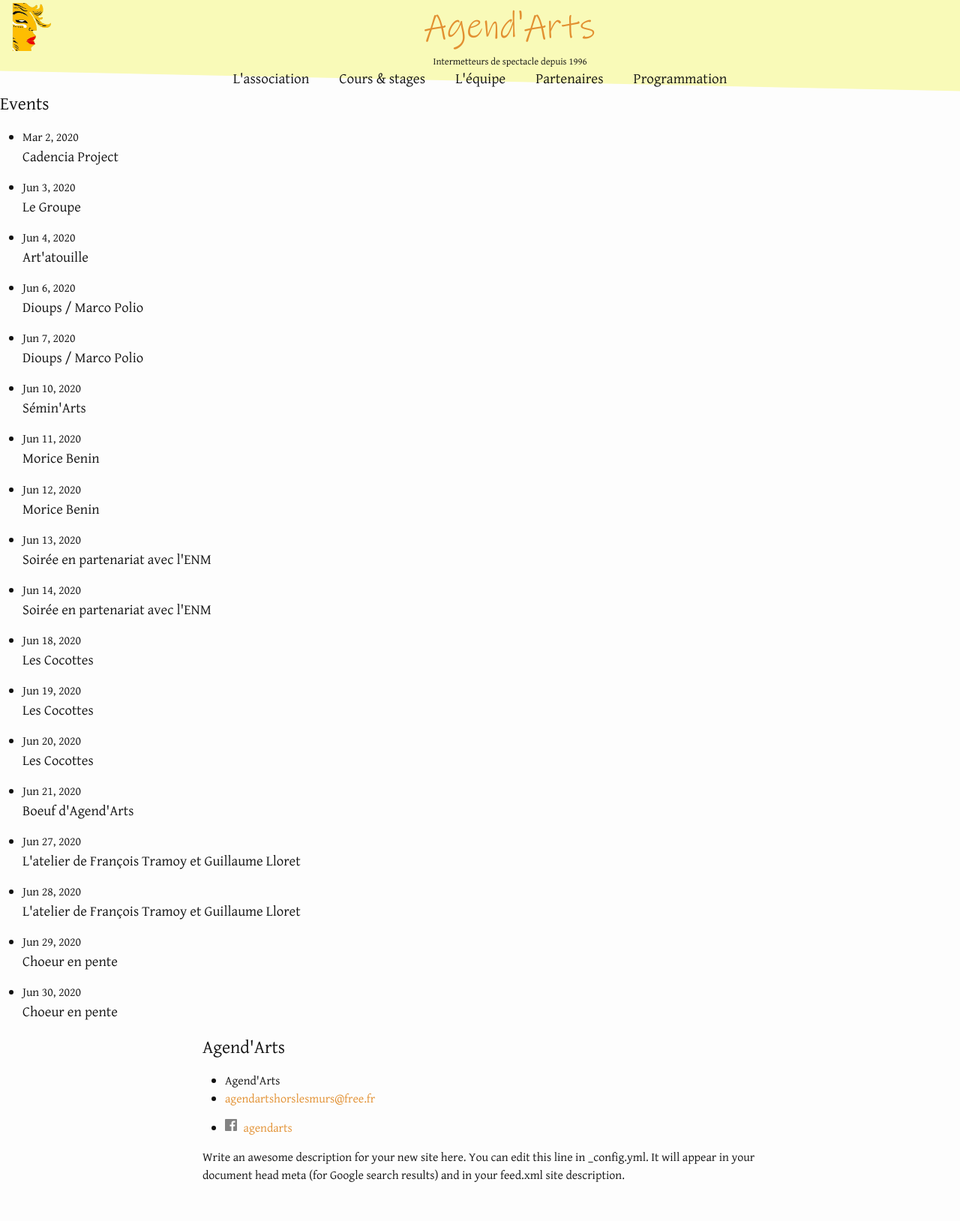
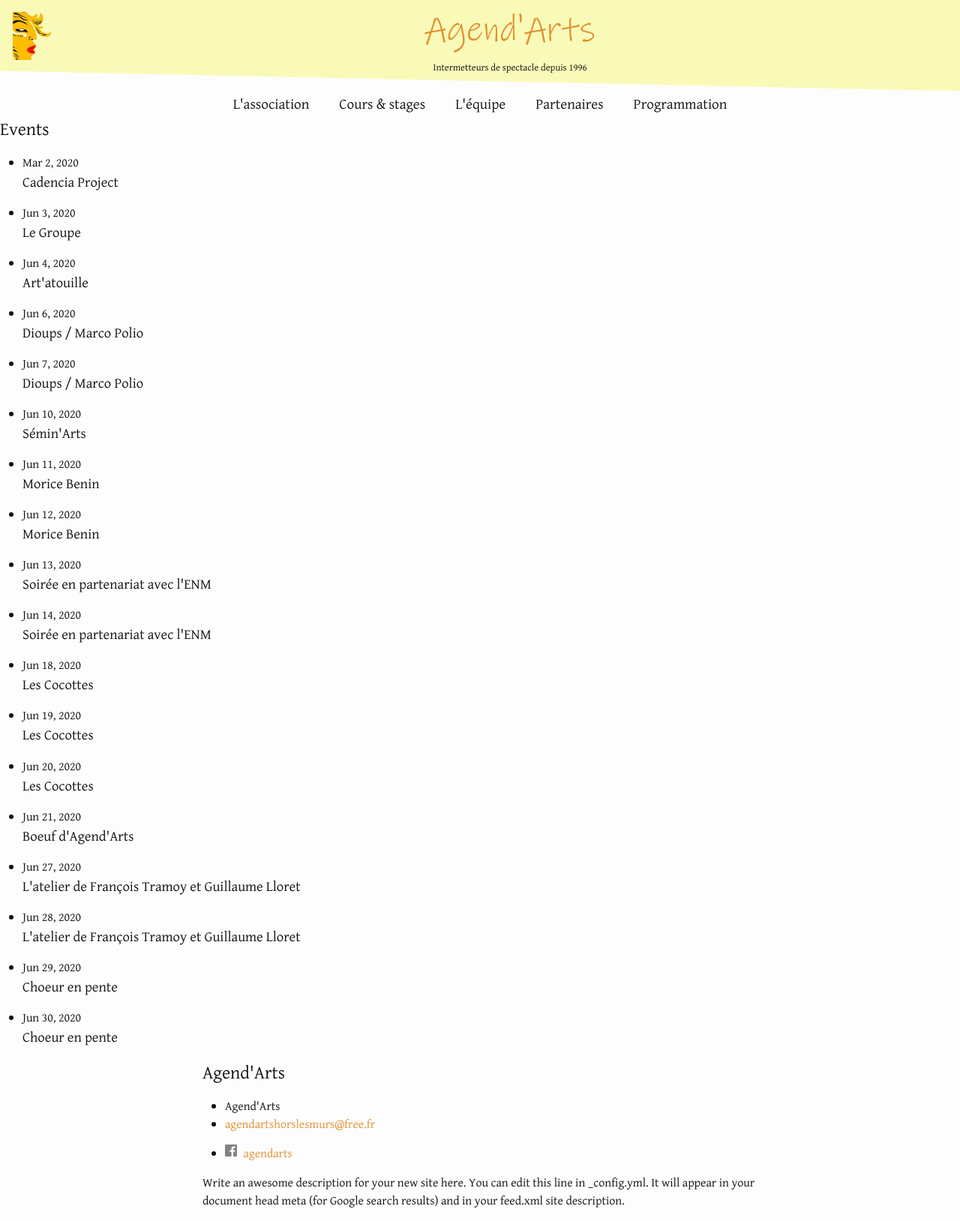
Before and after one commit to SeedAction/seedaction.github.io, a Jekyll site: the page built from index.md, in a window 1280 px wide. Shown: the whole page at 75% size. Built offline with Jekyll 4.4.1, drawn with Linux system fonts in a browser that asks for light colours; before the commit the page ends 1594 px from its top, so only the background shows below that.

Commit message:
styling menu and favicon

```diff
--- a/_sass/elementaire/_base.scss
+++ b/_sass/elementaire/_base.scss
@@ -23,9 +23,9 @@
         -o-font-feature-settings: "kern" 1;
            font-feature-settings: "kern" 1;
    font-kerning: normal;
-   //display: flex;
    min-height: 100vh;
-   //flex-direction: column;
+   width: 100vw;
+   overflow-x: hidden;
  }
 
 
--- a/_sass/elementaire/_layout.scss
+++ b/_sass/elementaire/_layout.scss
@@ -1,257 +1,6 @@
 /**
  * Site header
  */
-/*.site-header {
-  //border-top: 5px solid $grey-color-dark;
-  border-bottom: 1px solid $grey-color-light;
-  padding: 10px;
-  min-height: $spacing-unit * 1.865;
-
-  // Positioning context for the mobile navigation icon
-  position: relative;
-}
-
-.site-logo {
-  float: left;
-
-  > img {
-    height: 64px;
-    width: auto;
-  }
-}
-
-.site-title {
-  @include relative-font-size(2.625);
-  font-weight: 600;
-  line-height: $base-line-height * $base-font-size * 2.25;
-  letter-spacing: -1px;
-  margin-bottom: 0;
-
-  &,
-  &:visited {
-    color: $grey-color-dark;
-  }
-}
-
-.site-kicker {
-  @include relative-font-size(.825);
-  line-height: $base-line-height * $base-font-size * 2.25;
-  margin-bottom: 0;
-}
-
-.site-nav {
-  float: right;
-
-  .nav-trigger {
-    display: none;
-  }
-
-  .menu-icon {
-    display: none;
-  }
-
-  .page-link {
-    color: $text-color;
-    line-height: $base-line-height;
-
-    // Gaps between nav items, but not on the last one
-    &:not(:last-child) {
-      margin-right: 20px;
-    }
-  }
-
-  @include media-query($on-palm) {
-    position: absolute;
-    top: 9px;
-    right: $spacing-unit / 2;
-    //background-color: red;
-    background-color: $background-color;
-    //border: 1px solid $grey-color-light;
-    //border-radius: 5px;
-    text-align: right;
-
-    label[for="nav-trigger"] {
-      display: block;
-      float: right;
-      width: 36px;
-      height: 36px;
-      z-index: 2;
-      cursor: pointer;
-    }
-
-    .menu-icon {
-      display: block;
-      float: right;
-      width: 36px;
-      height: 26px;
-      line-height: 0;
-      padding-top: 10px;
-      text-align: center;
-
-      > svg {
-        fill: $grey-color-dark;
-      }
-    }
-
-    input ~ .trigger {
-      clear: both;
-      display: none;
-    }
-
-    input:checked ~ .trigger {
-      display: block;
-      padding-bottom: 5px;
-    }
-
-    .page-link {
-      display: block;
-      padding: 5px 10px;
-
-      &:not(:last-child) {
-        margin-right: 0;
-      }
-      margin-left: 10px;
-    }
-  }
-}*/
-
-/*body {
-  display: grid;
-  grid-template-columns: 4em 1fr 4em;
-  grid-template-rows: 4em 1auto 4em;
-  gap: 10px 10px;
-  grid-template-areas: "header header header" ". content ." "footer footer footer";
-}
-
-.site-header {
-  grid-area: header;
-  display: grid;
-  grid-template-areas:
-    "logo title menu"
-    "logo kicker menu";
-
-  .site-logo {
-    grid-area: logo;
-    place-self: center end;
-    height: auto;
-    width: 92px;
-
-    img {
-      height: auto;
-      width: 92px;
-    }
-  }
-
-  .site-title {
-    grid-area: title;
-    place-self: start center;
-    font-size: 4em;
-  }
-
-  .site-kicker {
-    grid-area: kicker;
-    place-self: end center;
-  }
-
-  .site-nav {
-    grid-area: menu;
-    place-self: center end;
-
-    .nav-trigger {
-      display: none;
-    }
-
-    .menu-icon {
-      display: none;
-    }
-
-    .page-link {
-      color: $text-color;
-      line-height: $base-line-height;
-
-      // Gaps between nav items, but not on the last one
-      &:not(:last-child) {
-        margin-right: 20px;
-      }
-    }
-
-  }
-
-  @include media-query($on-palm) {
-    grid-template-areas:
-      "logo title menu"
-      "logo kicker menu"
-      "menu2 menu2 menu2";
-
-    .site-logo {
-      width: 64px;
-      img {
-        width: 64px;
-      }
-    }
-    .site-title {
-      font-size: 1.625em;
-    }
-    .site-nav {
-      .trigger {
-        grid-area: menu2;
-      }
-
-      label[for="nav-trigger"] {
-        display: block;
-        float: right;
-        width: 36px;
-        height: 36px;
-        z-index: 2;
-        cursor: pointer;
-      }
-
-      .menu-icon {
-        display: block;
-        float: right;
-        width: 36px;
-        height: 26px;
-        line-height: 0;
-        padding-top: 10px;
-        text-align: center;
-
-        > svg {
-          fill: $grey-color-dark;
-        }
-      }
-
-      input ~ .trigger {
-        clear: both;
-        display: none;
-      }
-
-      input:checked ~ .trigger {
-        display: block;
-        padding-bottom: 5px;
-      }
-
-      .page-link {
-        display: block;
-        padding: 5px 10px;
-
-        &:not(:last-child) {
-          margin-right: 0;
-        }
-        margin-left: 10px;
-      }
-    }
-  }
-}
-
-main {
-  grid-area: content;
-  display: grid;
-}
-
-.site-footer {
-  grid-area: footer;
-  display: grid;
-}*/
 
 .site-header {
   display: grid;
@@ -274,17 +23,26 @@
     background: $background-alt-color;
     z-index: -1;
   }
+
+  @include media-query($on-palm) {
+    &::before {
+      top: 18%;
+      transform: translate(-50%, -130%) rotate(3deg);
+    }
+  }
 }
 
 .site-logo {
   grid-area: logo;
   height: 4em;
   place-self: center end;
+  margin-top: 1em;
   img {
     height: 4em;
     width: auto;
   }
 }
+
 .site-title {
   grid-area: title;
   place-self: center;
@@ -294,12 +52,19 @@
     color: $text-color;
     text-decoration: none;
   }
+
+  @include media-query($on-palm) {
+    .site-title {
+      place-self: center start;
+    }
+  }
 }
 
 .site-kicker {
   grid-area: kicker;
   place-self: start center;
   font-size: .8em;
+  margin-bottom: 2em;
 }
 
 .site-nav {
@@ -396,15 +161,3 @@
     }
   }
 }
-
-@include media-query($on-palm) {
-  .site-title {
-    place-self: center start;
-  }
-  .site-header {
-    &::before {
-      top: 18%;
-      transform: translate(-50%, -130%) rotate(3deg);
-    }
-  }
-}
```
Also changed, not shown: favicon.ico (added).
